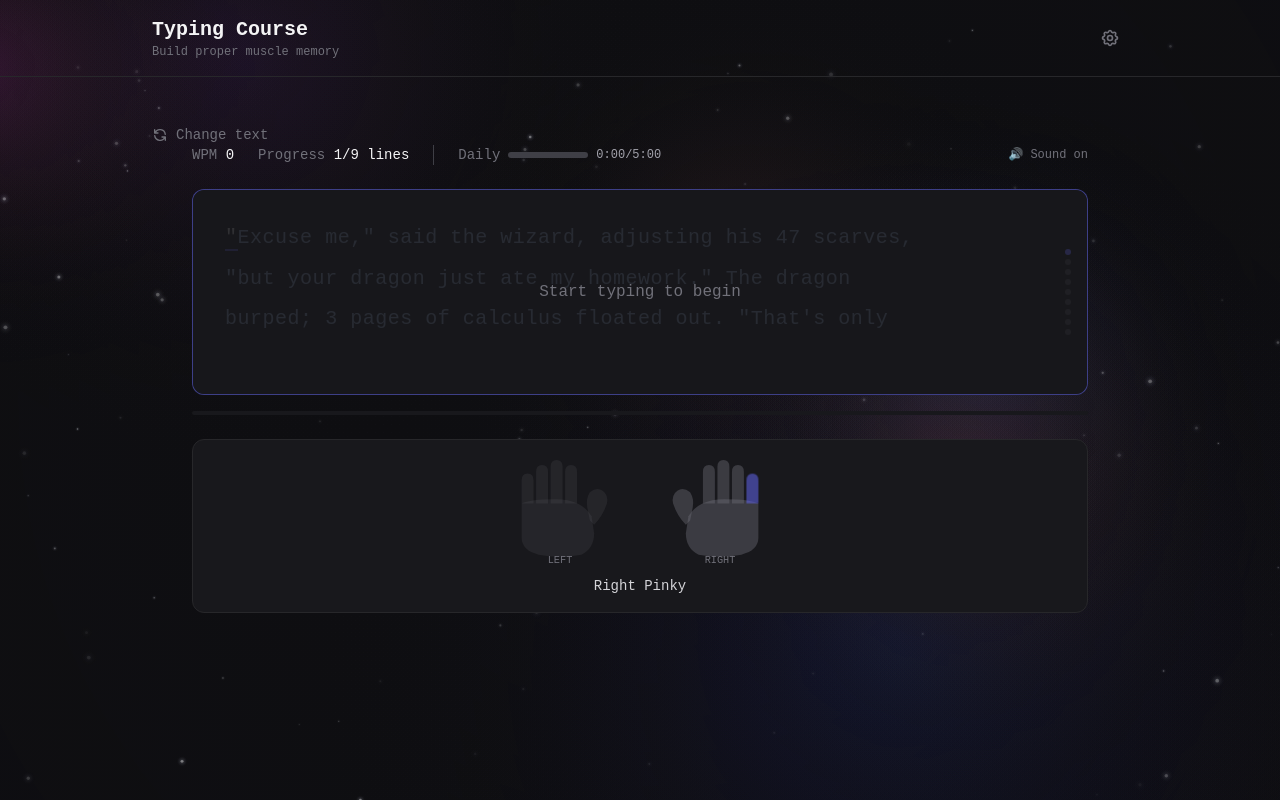
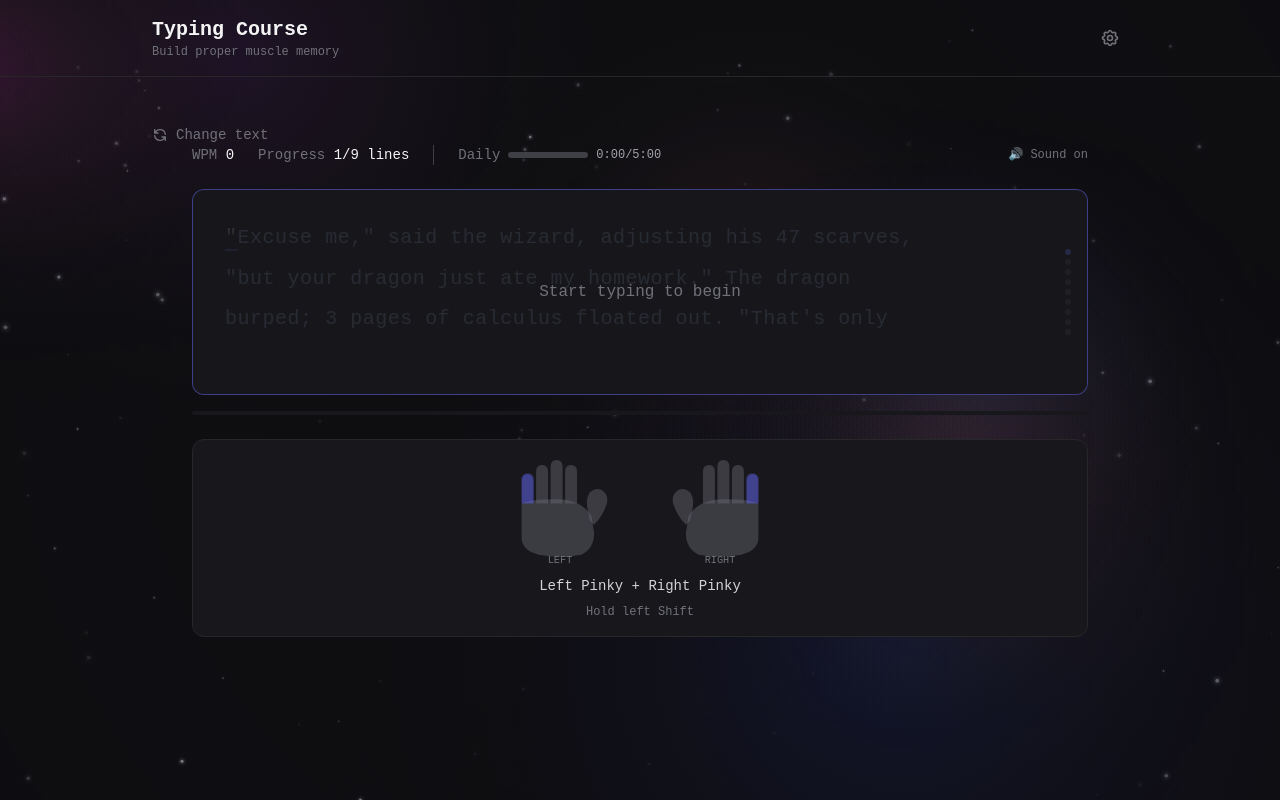
Before and after one commit to mathonsunday/typing-course, a Next.js app: page / in a window 1280 px wide. Both pictures are taken after a click on the button 425 px from the left and 457 px from the top of the page. Built offline with nearby package versions, Linux system fonts and the light colour scheme.

Commit message:
Add shift key guidance to finger guide
- Detect when character requires shift (uppercase, shifted punctuation)
- Show opposite hand's pinky for shift key
- Highlight both shift finger AND character finger
- 'Hold left/right Shift' label for clarity

```diff
--- a/components/FingerGuide.tsx
+++ b/components/FingerGuide.tsx
@@ -5,6 +5,15 @@ import { isSpanishAccent } from '@/lib/spanishAccents'
 
 // Finger indices: 0=thumb, 1=index, 2=middle, 3=ring, 4=pinky
 type ActiveFinger = { hand: 'left' | 'right'; finger: number }
+
+// Characters that require holding shift
+const SHIFTED_CHARS = new Set([
+  // Uppercase letters
+  ...'ABCDEFGHIJKLMNOPQRSTUVWXYZ',
+  // Shifted punctuation
+  '!', '@', '#', '$', '%', '^', '&', '*', '(', ')', '_', '+',
+  '{', '}', '|', ':', '"', '<', '>', '?', '~',
+])
 
 // Map each key to its correct finger
 const KEY_TO_FINGER: Record<string, ActiveFinger> = {
@@ -106,6 +115,12 @@ interface FingerGuideProps {
   currentChar?: string
 }
 
+// Get the shift key finger for the opposite hand
+function getShiftFinger(charHand: 'left' | 'right'): ActiveFinger {
+  // Use opposite hand's pinky for shift
+  return { hand: charHand === 'left' ? 'right' : 'left', finger: 4 }
+}
+
 export default function FingerGuide({ currentChar }: FingerGuideProps) {
   // Check if this is a Spanish accent character
   if (currentChar && isSpanishAccent(currentChar)) {
@@ -122,6 +137,22 @@ export default function FingerGuide({ currentChar }: FingerGuideProps) {
   // Regular character
   const fingerInfo = currentChar ? KEY_TO_FINGER[currentChar] : undefined
 
+  // Check if this character requires shift
+  const needsShift = currentChar && SHIFTED_CHARS.has(currentChar)
+
+  // If shift is needed, show both shift finger and character finger
+  if (needsShift && fingerInfo) {
+    const shiftFinger = getShiftFinger(fingerInfo.hand)
+    return (
+      <div className="bg-surface-raised rounded-xl p-4 border border-zinc-800">
+        <HandDiagram activeFingers={[shiftFinger, fingerInfo]} />
+        <p className="text-xs text-zinc-500 text-center mt-2">
+          Hold {shiftFinger.hand} Shift
+        </p>
+      </div>
+    )
+  }
+
   return (
     <div className="bg-surface-raised rounded-xl p-4 border border-zinc-800">
       <HandDiagram
```
